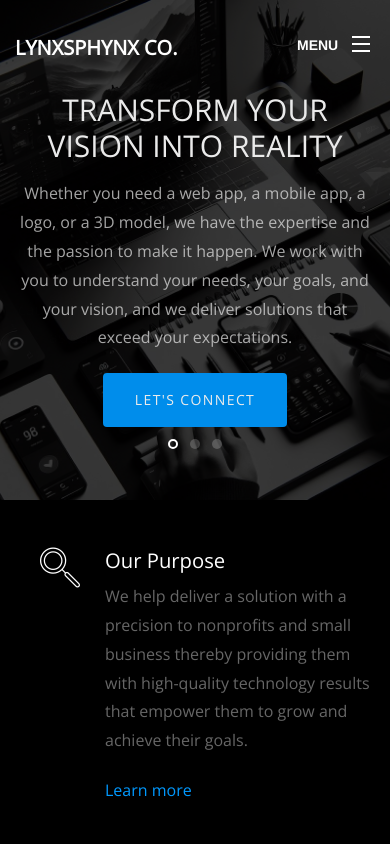
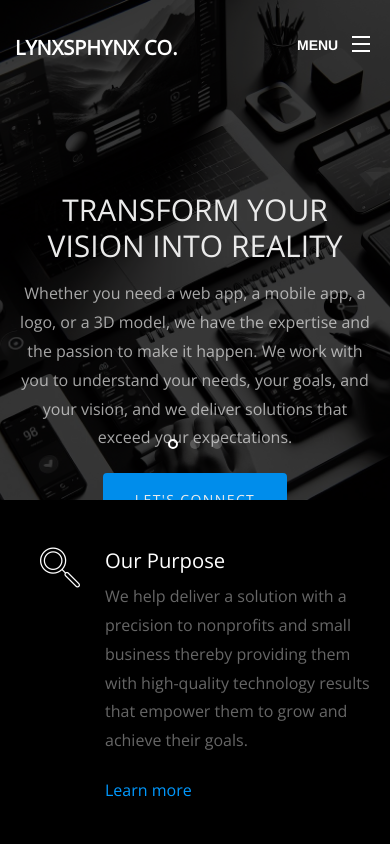
Before and after one commit to Rofy-Ray/lynxsphynxco, a website: page index.html in a window 390 px wide. Shown: the top 844 px of the page. Drawn offline with nearby package versions, Linux system fonts and the light colour scheme; files whose address does not match are found by name.

Commit message:
fixing slider text on mobile

```diff
--- a/css/style.css
+++ b/css/style.css
@@ -1119,7 +1119,13 @@ figure:focus figcaption {
 
 @media screen and (max-width: 768px) {
   .slides-text {
-    padding-top: 50px;
+    padding-top: 150px;
+  }
+}
+
+@media screen and (max-width: 600px) {
+  .slides-text {
+    padding-top: 150px;
   }
 }
 
```
